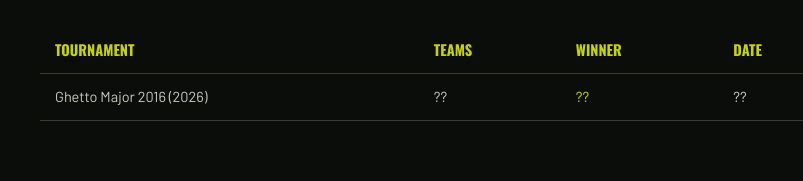
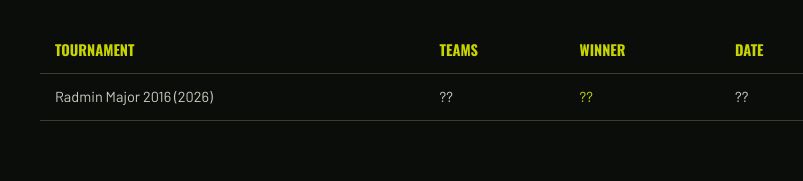
Before and after one commit to Lukasss895/gocounter.net, a plain HTML site: page index.html in a window 1280 px wide. Shown: the part 3723-3904 px from the top of the page, 38-841 px from the left. Drawn offline with nearby package versions, Linux system fonts and the light colour scheme.

Commit message:
Update index.html

```diff
--- a/index.html
+++ b/index.html
@@ -514,7 +514,7 @@
       </thead>
       <tbody>
         <tr>
-          <td>Ghetto Major 2016 (2026)</td>
+          <td>Radmin Major 2016 (2026)</td>
           <td>??</td>
           <td><span style="color: var(--toxic);">??</span></td>
           <td>??</td>
```
